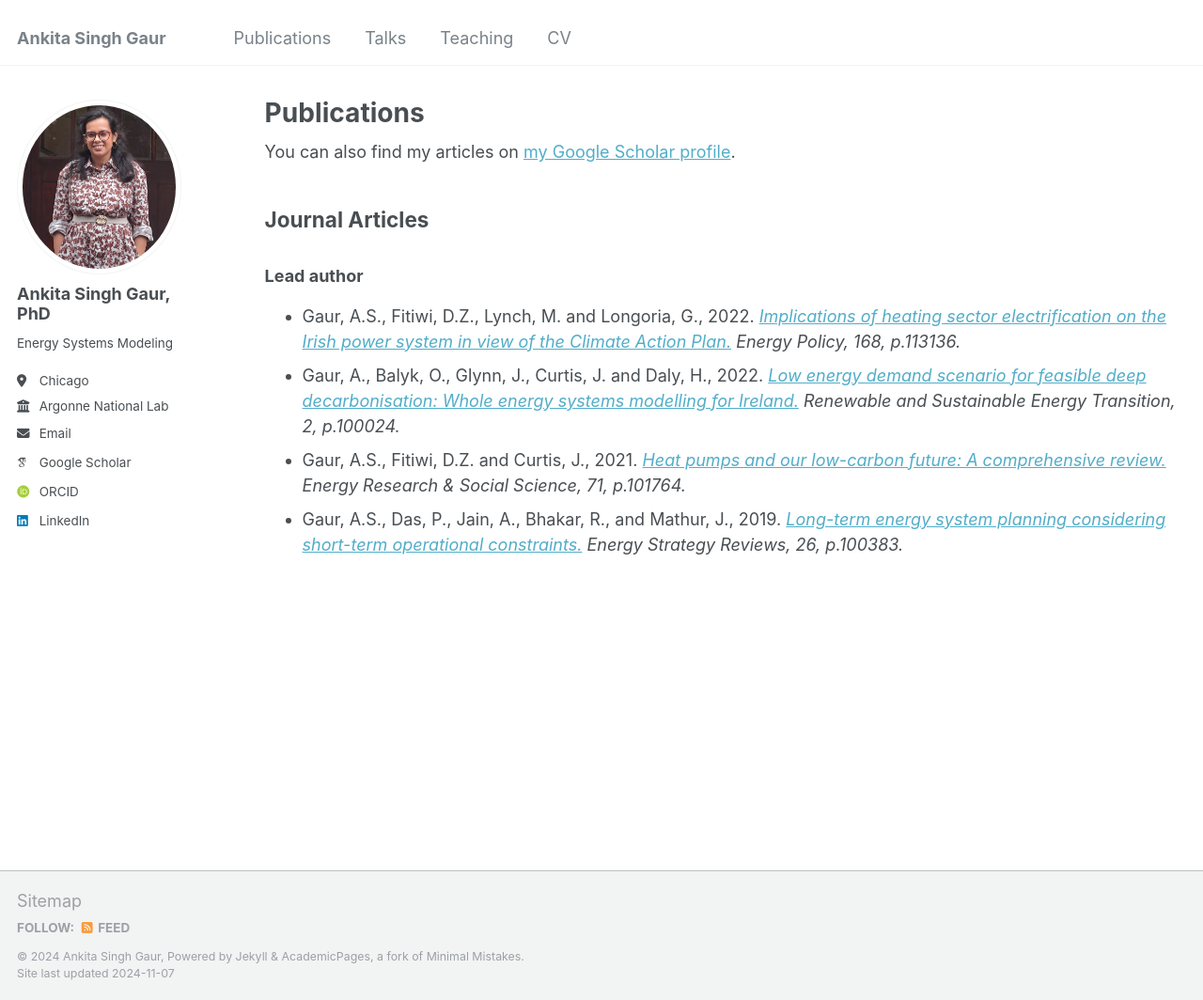
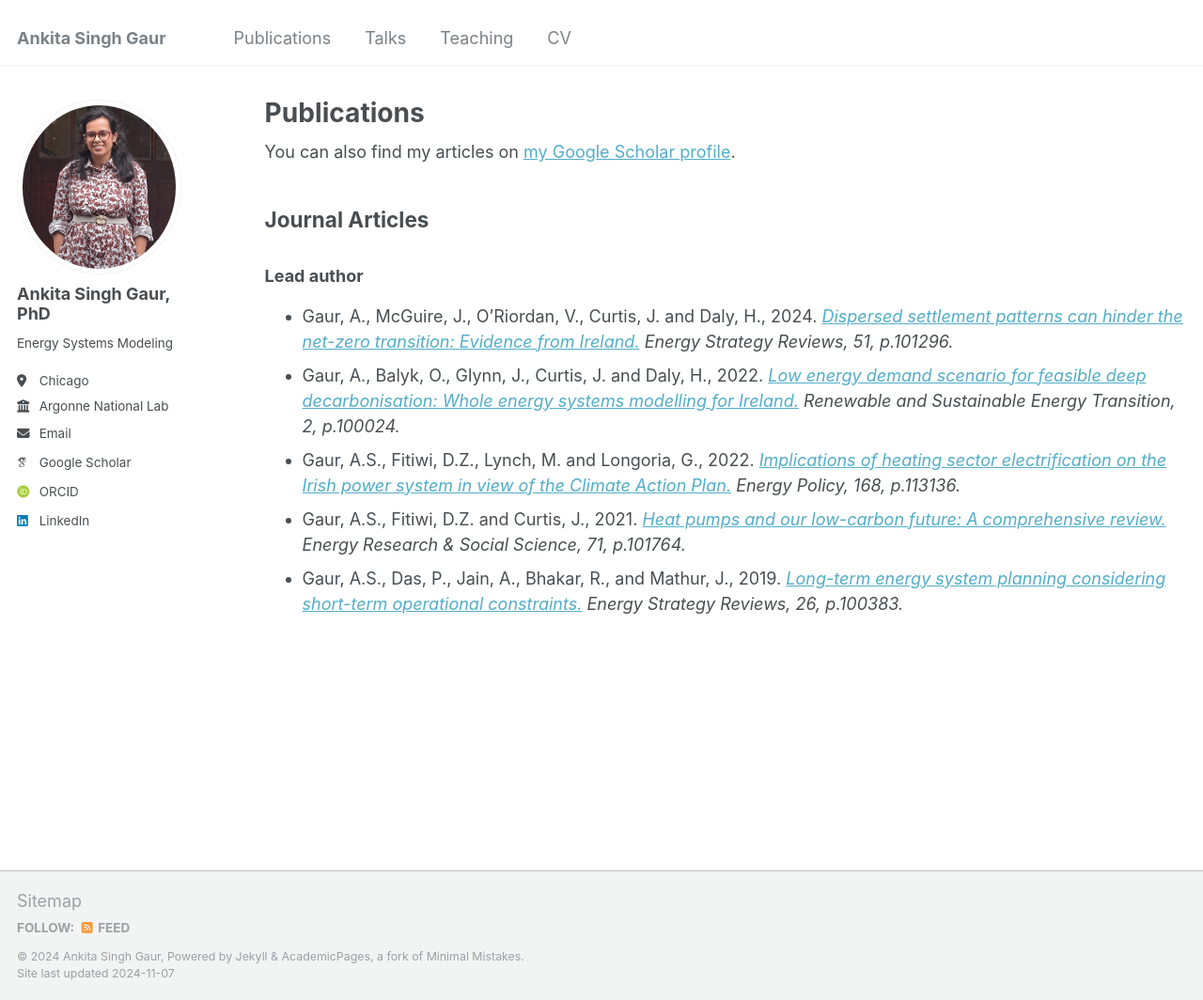
Before and after one commit to ankitagaur93/ankitagaur93.github.io, a Jekyll site: the page built from _pages/publications.html, in a window 1280 px wide and 1064 px high. Shown: the whole window at 94% size. Built offline with Jekyll 4.4.1, drawn with Linux system fonts in a browser that asks for light colours; some web fonts are replaced.

Commit message:
Update publications.html

```diff
--- a/_pages/publications.html
+++ b/_pages/publications.html
@@ -16,17 +16,25 @@ author_profile: true
 </h3>
 <ul>
   <li>
-    Gaur, A.S., Fitiwi, D.Z., Lynch, M. and Longoria, G., 2022.
+    Gaur, A., McGuire, J., O’Riordan, V., Curtis, J. and Daly, H., 2024.
     <i>
-      <a href="https://doi.org/10.1016/j.enpol.2022.113136" target="_blank">Implications of heating sector electrification on the Irish power system in view of the Climate Action Plan.</a>
-      Energy Policy, 168, p.113136.
+      <a href="https://www.sciencedirect.com/science/article/pii/S2211467X24000038" target="_blank">Dispersed settlement patterns can hinder the net-zero transition: Evidence from Ireland.</a>
+     Energy Strategy Reviews, 51, p.101296.
     </i>
   </li>
+
   <li>
     Gaur, A., Balyk, O., Glynn, J., Curtis, J. and Daly, H., 2022.
     <i>
       <a href="https://www.sciencedirect.com/science/article/pii/S2667095X22000083" target="_blank">Low energy demand scenario for feasible deep decarbonisation: Whole energy systems modelling for Ireland.</a>
       Renewable and Sustainable Energy Transition, 2, p.100024.
+    </i>
+  </li>
+  <li>
+    Gaur, A.S., Fitiwi, D.Z., Lynch, M. and Longoria, G., 2022.
+    <i>
+      <a href="https://doi.org/10.1016/j.enpol.2022.113136" target="_blank">Implications of heating sector electrification on the Irish power system in view of the Climate Action Plan.</a>
+      Energy Policy, 168, p.113136.
     </i>
   </li>
   <li>
```
